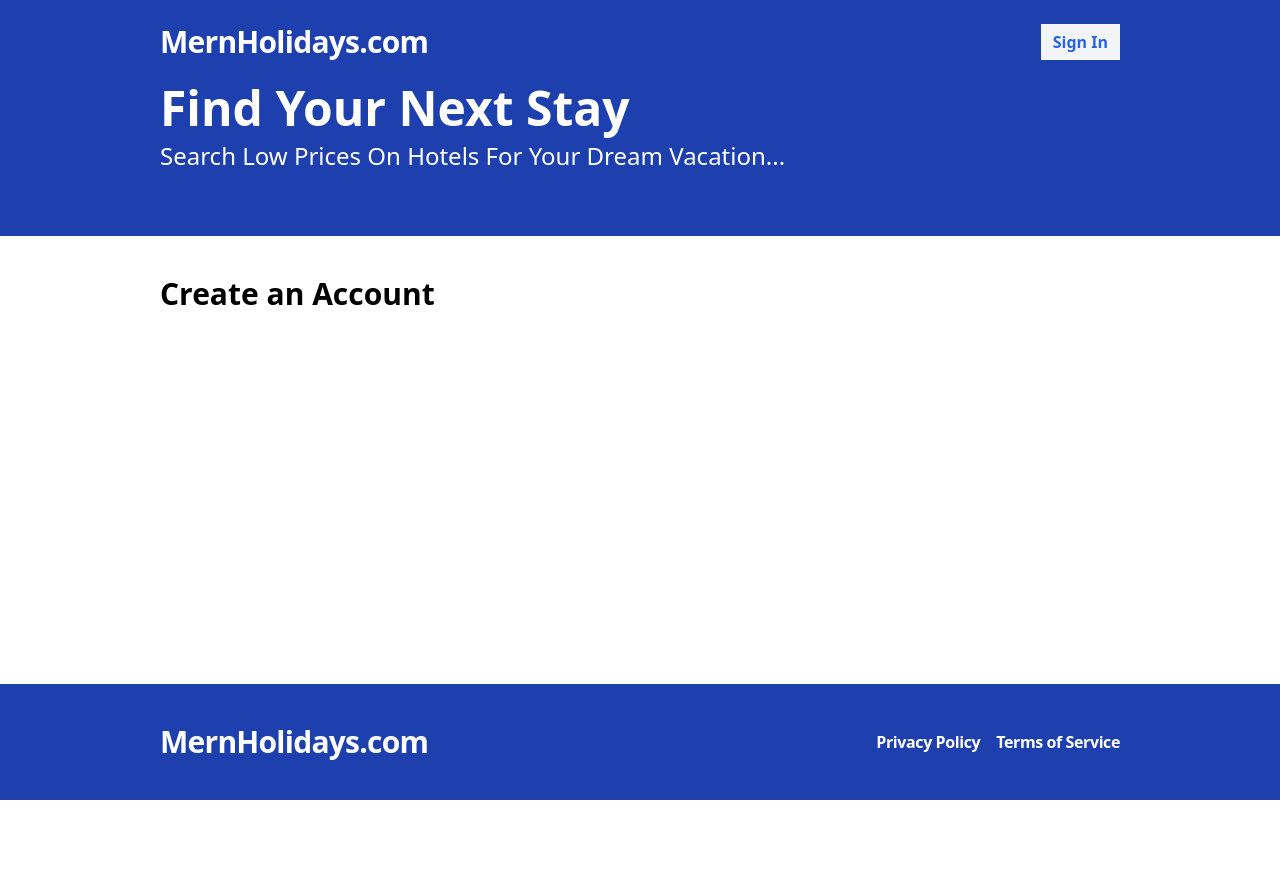
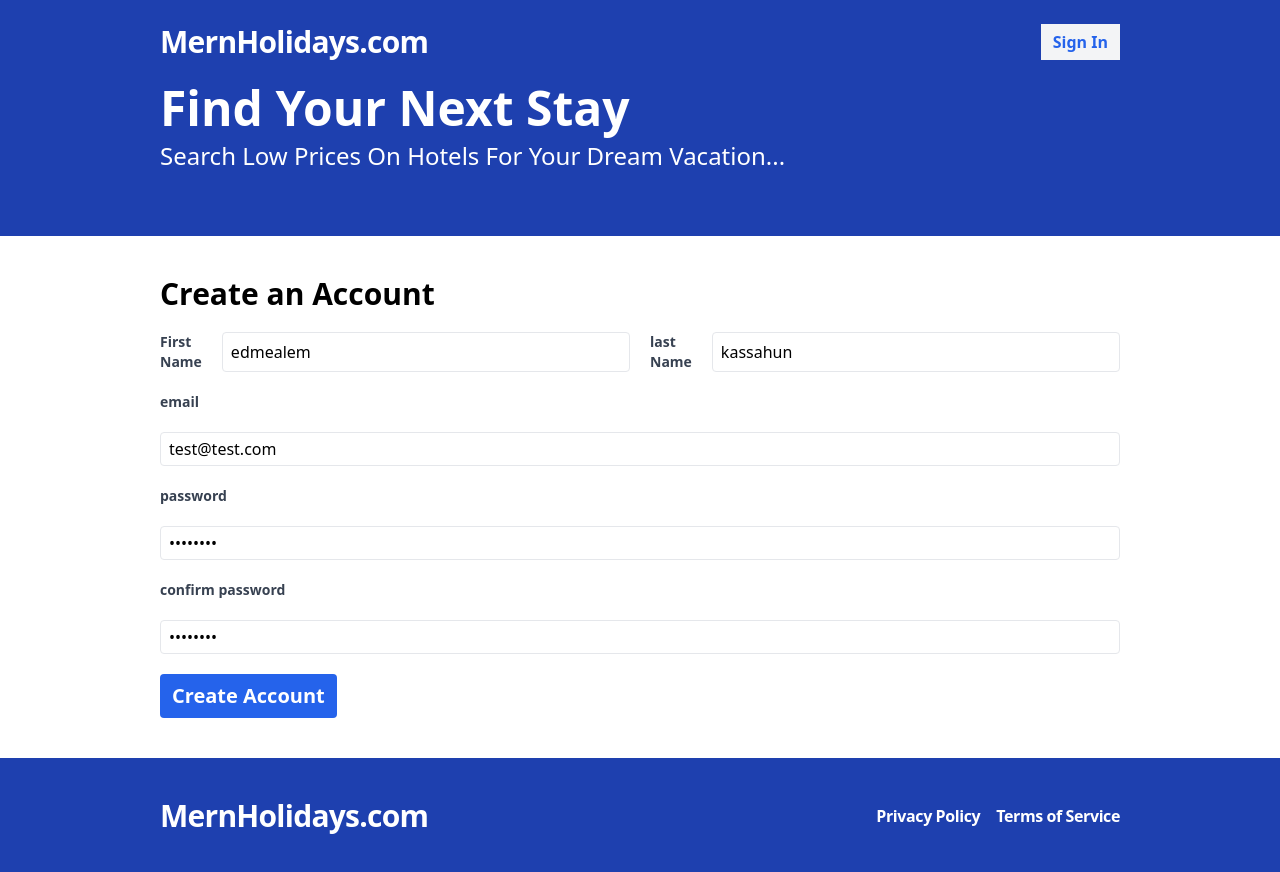
Before and after one commit to BaGorK/bookingApp-mern, a React (Vite) app in the folder frontend/: page /register in a window 1280 px wide. Before the commit the page ends 800 px from the top, so only its background shows below. Built offline with nearby package versions, Linux system fonts and the light colour scheme.

Commit message:
feat: implement register form | create account | react hook form

```diff
--- a/frontend/src/pages/Register.tsx
+++ b/frontend/src/pages/Register.tsx
@@ -9,11 +9,104 @@
 };
 
 export default function Register() {
-  const { register } = useForm<RegisterFormDataType>();
+  const { register, handleSubmit, watch } = useForm<RegisterFormDataType>();
+
+  const onSubmit = handleSubmit((data) => {
+    console.log(data);
+  });
 
   return (
-    <form className='flex flex-col gap-5'>
+    <form className='flex flex-col gap-5' onSubmit={onSubmit}>
       <h2 className='text-3xl font-bold'>Create an Account</h2>
+      <div className='flex flex-col md:flex-row gap-5'>
+        <label
+          htmlFor='firstName'
+          className='text-gray-700 text-sm font-bold flex-1'
+        >
+          First Name
+        </label>
+        <input
+          type='text'
+          id='firstName'
+          defaultValue='edmealem'
+          className='border rounded w-full py-1 px-2 font-normal'
+          {...register('firstName', { required: 'this field is required' })}
+        />
+        <label
+          htmlFor='lastName'
+          className='text-gray-700 flex-1 text-sm font-bold '
+        >
+          last Name
+        </label>
+        <input
+          type='text'
+          id='lastName'
+          defaultValue='kassahun'
+          {...register('lastName', { required: 'this field is required' })}
+          className='border rounded w-full py-1 px-2 font-normal'
+        />
+      </div>
+      <label
+        htmlFor='email'
+        className='text-gray-700 flex-1 text-sm font-bold '
+      >
+        email
+      </label>
+      <input
+        type='email'
+        id='email'
+        defaultValue='test@test.com'
+        {...register('email', { required: 'this field is required' })}
+        className='border rounded w-full py-1 px-2 font-normal'
+      />
+      <label
+        htmlFor='password'
+        className='text-gray-700 flex-1 text-sm font-bold '
+      >
+        password
+      </label>
+      <input
+        type='password'
+        id='password'
+        defaultValue='test1234'
+        {...register('password', {
+          required: 'this field is required',
+          minLength: {
+            value: 6,
+            message: 'password must be at least 6 characters',
+          },
+        })}
+        className='border rounded w-full py-1 px-2 font-normal'
+      />
+      <label
+        htmlFor='confirmPassword'
+        className='text-gray-700 flex-1 text-sm font-bold '
+      >
+        confirm password
+      </label>
+      <input
+        type='password'
+        id='confirmPassword'
+        defaultValue='test1234'
+        {...register('confirmPassword', {
+          validate: (val) => {
+            if (!val) {
+              return 'This field is required';
+            } else if (watch('password') !== val) {
+              return 'Your passwords do not match';
+            }
+          },
+        })}
+        className='border rounded w-full py-1 px-2 font-normal'
+      />
+      <span>
+        <button
+          type='submit'
+          className='bg-blue-600 text-white  px-3 py-2 rounded font-bold hover:bg-blue-500 text-xl'
+        >
+          Create Account
+        </button>
+      </span>
     </form>
   );
 }
```
